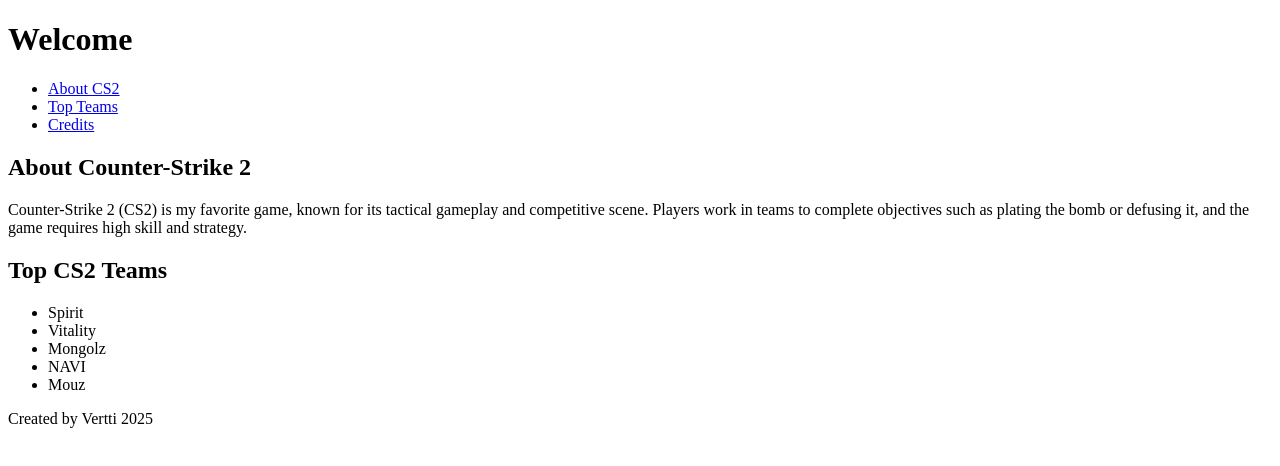
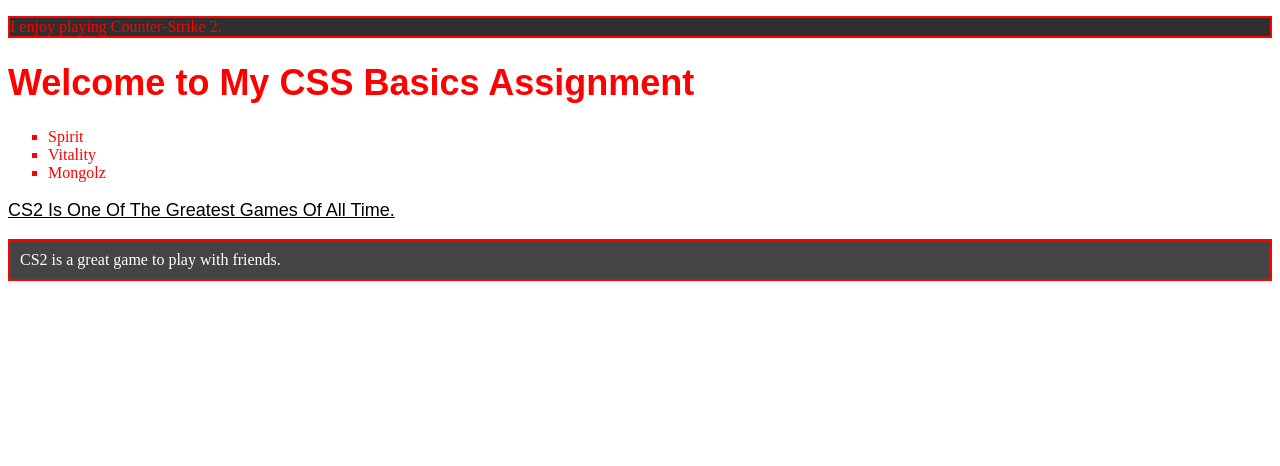
Before and after one commit to verqv/verqv.github.io, a plain HTML site: page index.html in a window 1280 px wide. Drawn offline with Linux system fonts and the light colour scheme.

Commit message:
Add files via upload
css basics

```diff
--- a/index.html
+++ b/index.html
@@ -3,40 +3,19 @@
 <head>
     <meta charset="UTF-8">
     <meta name="viewport" content="width=device-width, initial-scale=1.0">
-    <title>My cs2 page</title>
+    <title>CSS Basics Assignment</title>
+    <link rel="stylesheet" href="styles.css">
 </head>
 <body>
-    <header>
-        <h1>Welcome</h1>
-    </header>
-    <nav>
-        <ul>
-            <li><a href="#about-cs2">About CS2</a></li>
-            <li><a href="#top-teams">Top Teams</a></li>
-            <li><a href="#footer">Credits</a></li>
-        </ul>
-    </nav>
-    <main>
-        <!-- About CS2 Section -->
-        <section id="about-cs2">
-            <h2>About Counter-Strike 2</h2>
-            <p>Counter-Strike 2 (CS2) is my favorite game, known for its tactical gameplay and competitive scene. Players work in teams to complete objectives such as plating the bomb or defusing it, and the game requires high skill and strategy.</p>
-        </section>
+    <p class="color-example">I enjoy playing Counter-Strike 2.</p>
+    <h1 class="header-example">Welcome to My CSS Basics Assignment</h1>
+    <ul class="list-example">
+        <li>Spirit</li>
+        <li>Vitality</li>
+        <li>Mongolz</li>
+    </ul>
+    <p class="text-example">CS2 is one of the greatest games of all time.</p>
+    <div class="div-example">CS2 is a great game to play with friends.</div>
 
-        <!-- Top Teams Section -->
-        <section id="top-teams">
-            <h2>Top CS2 Teams</h2>
-            <ul>
-                <li>Spirit</li>
-                <li>Vitality</li>
-                <li>Mongolz</li>
-                <li>NAVI</li>
-                <li>Mouz</li>
-            </ul>
-        </section>
-    </main>
-    <footer id="footer">
-        <p>Created by Vertti 2025</p>
-    </footer>
 </body>
 </html>
--- /dev/null
+++ b/styles.css
@@ -0,0 +1,28 @@
+.color-example {
+    color: red;
+    background-color: #2f2f2f;
+    border: 2px solid red;
+}
+
+.header-example {
+    font-size: 36px;
+    font-family: Arial, sans-serif;
+    color: red;
+}
+
+.list-example {
+    list-style-type: square;
+    color: red;
+}
+.text-example {
+    font-family: 'Arial', sans-serif;
+    font-size: 18px;
+    text-transform: capitalize;
+    text-decoration: underline;
+}
+.div-example {
+    background-color: #444; /* Dark Gray Background */
+    border: 2px solid #f00; /* Red Border */
+    padding: 10px;
+    color: white;
+}
```
